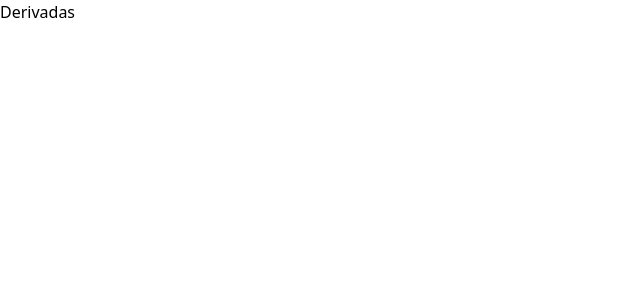
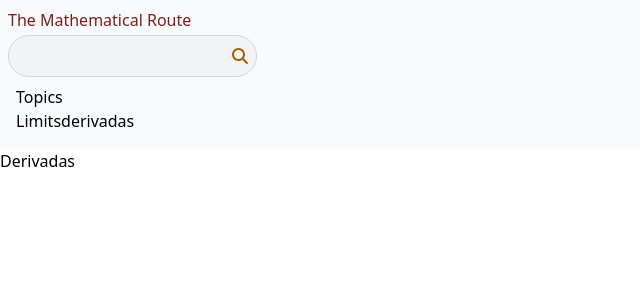
Before and after one commit to qwik-zgheib/MathematicalRoute, a React (Vite) app: page /derivadas in a window 1280 px wide. Shown: the top 300 px of the page, without its empty margins (0-640 px from the left). Built offline with nearby package versions, Linux system fonts and the light colour scheme.

Commit message:
menu en todas las pestañas

```diff
--- a/src/App.jsx
+++ b/src/App.jsx
@@ -1,5 +1,4 @@
 import Menu from './components/Menu'
-import { Link } from 'react-router-dom'
 const App = () => {
   return (
     <div className="flex flex-row w-full h-screen bg-slate-700">
--- a/src/components/Derivadas.jsx
+++ b/src/components/Derivadas.jsx
@@ -1,3 +1,7 @@
+import Menu from "./Menu"
 export function Derivadas(){
-    return (<h1>Derivadas</h1>)
+    return ( <div>
+        <Menu/>
+        <h1>Derivadas</h1>
+     </div>)
 }
--- a/src/components/Limits.jsx
+++ b/src/components/Limits.jsx
@@ -1,3 +1,10 @@
+import Menu from "./Menu"
 export function Limits(){
-    return (<h1>Limites</h1>)
+    return (
+        <div>
+           <Menu/>
+           <h1>Limites</h1>
+        </div>
+
+    )
 }
--- a/src/components/Menu.jsx
+++ b/src/components/Menu.jsx
@@ -1,7 +1,7 @@
 import { FontAwesomeIcon } from '@fortawesome/react-fontawesome'
 import { faSearch } from '@fortawesome/free-solid-svg-icons'
 import { Link } from 'react-router-dom'
-import { Limits } from './Limits'
+
 
 const SearchInput = () => {
   return (
```
